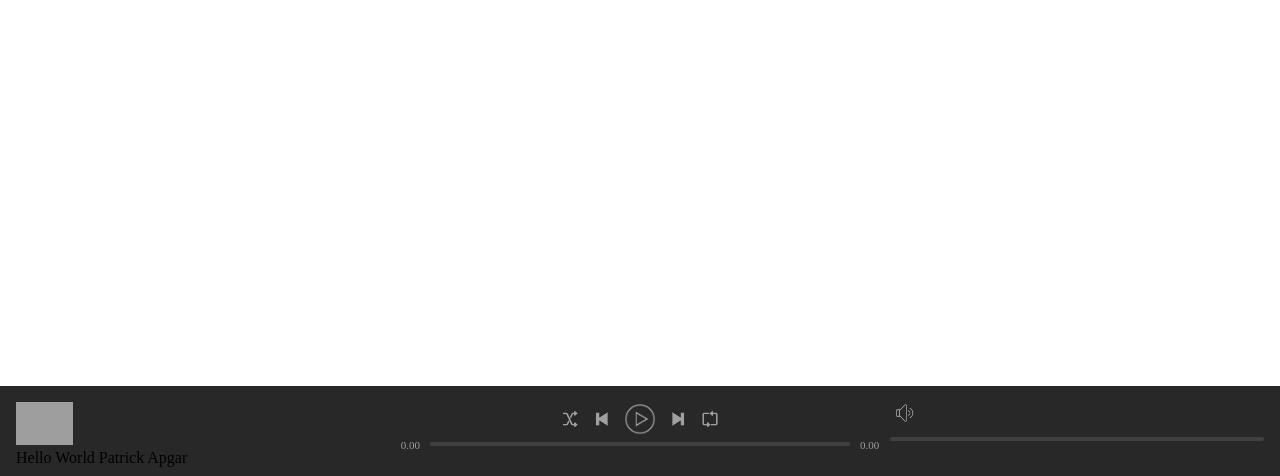
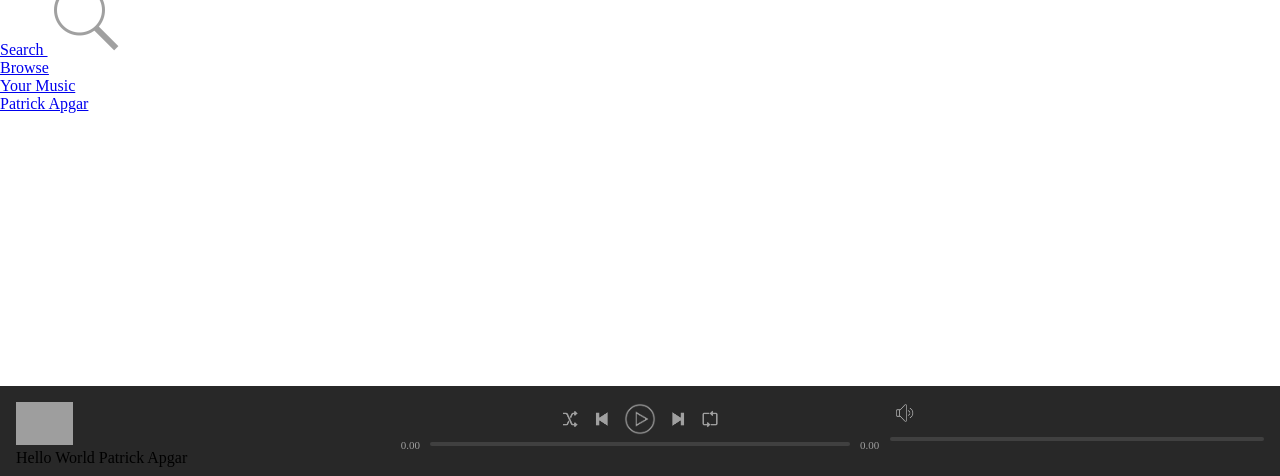
Before and after one commit to patricklapgar/MStream, a PHP site: page / in a window 1280 px wide. Shown: the part 324-800 px from the top of the page. Run offline with PHP 8.4, Linux system fonts and the light colour scheme; the visitor is signed in with stand-in values (Sample User, id 1); grey boxes are pictures that could not be loaded.

Commit message:
Add files via upload
Added site logo.

```diff
--- a/index.php
+++ b/index.php
@@ -20,6 +20,42 @@
 </head>
 
 <body>
+
+	<div id="mainContainer">
+
+		<div id="topContainer">
+			<div id="navBarContainer">
+				<nav class="navBar">
+
+					<a href="index.php" class="logo">
+						<img src="assets/images/icons/logo.png" alt="Musical note">
+					</a>
+
+					<div class="group">
+
+						<div class="navItem">
+							<a href="search.php" class="navItemLink">Search
+								<img src="assets/images/icons/search.png" class="icon" alt="Search">
+							</a>
+						</div>
+
+					</div>
+
+					<div class="group">
+						<div class="navItem">
+							<a href="browse.php" class="navItemLink">Browse</a>
+						</div>
+						<div class="navItem">
+							<a href="yourMusic.php" class="navItemLink">Your Music</a>
+						</div>
+						<div class="navItem">
+							<a href="profile.php" class="navItemLink">Patrick Apgar</a>
+						</div>
+					</div>
+
+				</nav>
+			</div>
+		</div>
 
 		<div id="nowPlayingBarContainer">
 			<div id="nowPlayingBar">
@@ -101,6 +137,7 @@
 				</div>
 			</div>
 		</div>
+	</div>
 
 </body>
 
```
Lines whose indentation alone changed are shown as unchanged.
